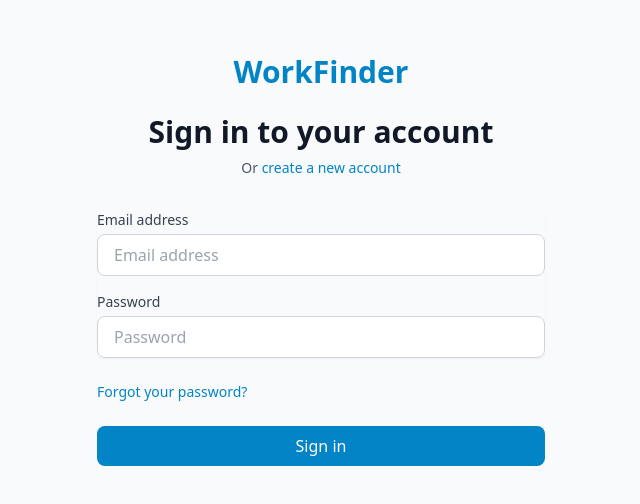
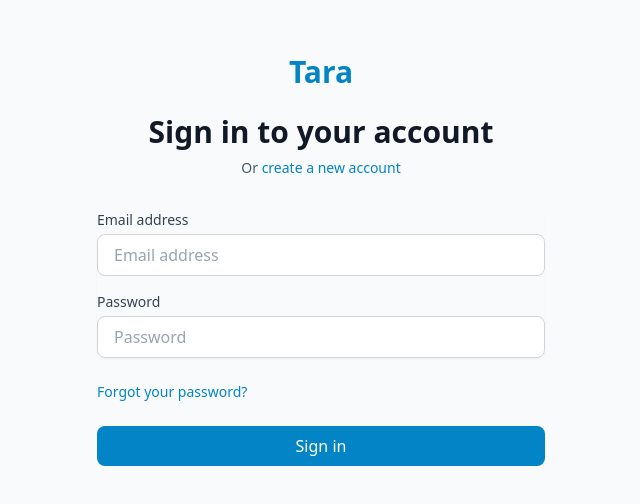
Before and after one commit to darkcloudz18/tara, a Next.js app: page /login in a window 1280 px wide. Shown: the part 140-644 px from the top of the page, without its empty margins (319-959 px from the left). Built offline with nearby package versions, Linux system fonts and the light colour scheme; no server answers.

Commit message:
Rebrand from WorkFinder to Tara

```diff
--- a/src/app/(auth)/login/page.tsx
+++ b/src/app/(auth)/login/page.tsx
@@ -41,7 +41,7 @@
       <div className="max-w-md w-full space-y-8">
         <div>
           <Link href="/" className="text-center block">
-            <h1 className="text-3xl font-bold text-primary-600">WorkFinder</h1>
+            <h1 className="text-3xl font-bold text-primary-600">Tara</h1>
           </Link>
           <h2 className="mt-6 text-center text-3xl font-bold text-gray-900">
             Sign in to your account
--- a/src/app/(auth)/register/page.tsx
+++ b/src/app/(auth)/register/page.tsx
@@ -96,7 +96,7 @@
       <div className="max-w-md w-full space-y-8">
         <div>
           <Link href="/" className="text-center block">
-            <h1 className="text-3xl font-bold text-primary-600">WorkFinder</h1>
+            <h1 className="text-3xl font-bold text-primary-600">Tara</h1>
           </Link>
           <h2 className="mt-6 text-center text-3xl font-bold text-gray-900">
             Create your account
--- a/src/app/(main)/dashboard/page.tsx
+++ b/src/app/(main)/dashboard/page.tsx
@@ -61,7 +61,7 @@
       {/* Header */}
       <header className="bg-white shadow-sm">
         <div className="max-w-7xl mx-auto px-4 sm:px-6 lg:px-8 py-4 flex justify-between items-center">
-          <h1 className="text-2xl font-bold text-primary-600">WorkFinder</h1>
+          <h1 className="text-2xl font-bold text-primary-600">Tara</h1>
           <div className="flex items-center gap-4">
             <span className="text-gray-600">
               {profile?.first_name} {profile?.last_name}
```
